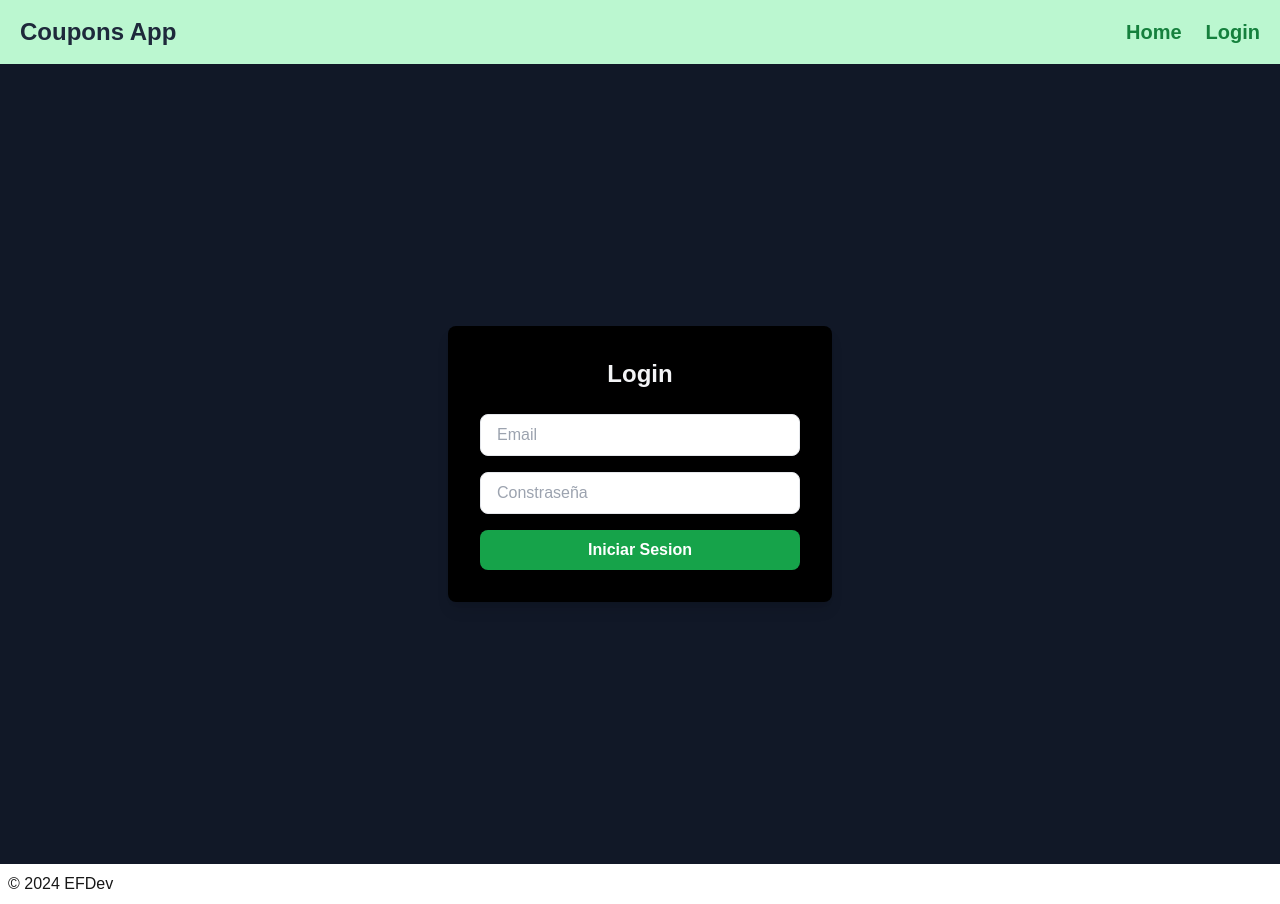
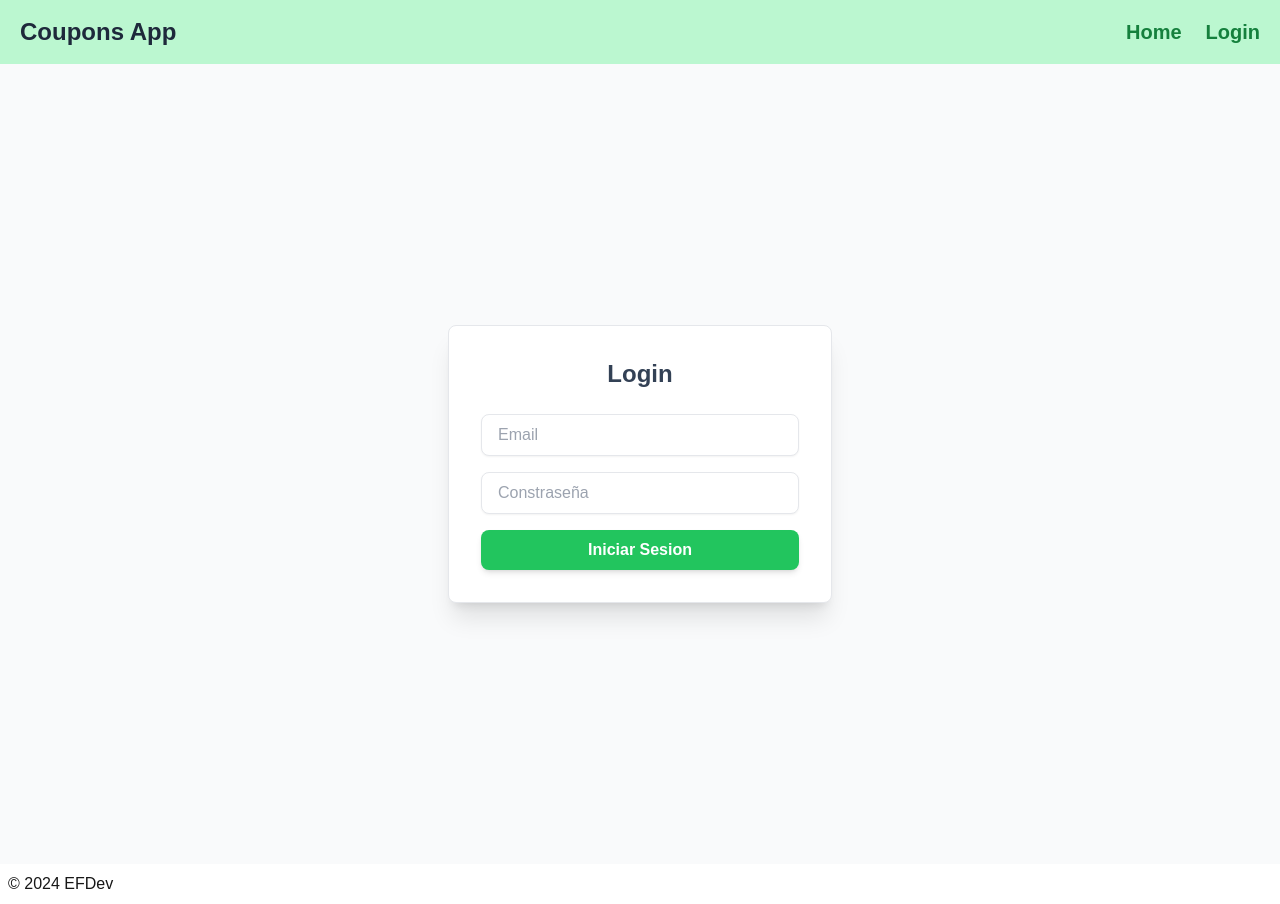
Before and after one commit to emaforlin/coupons-app-frontend, a Next.js app: page /login in a window 1280 px wide. Built offline with nearby package versions, Linux system fonts and the light colour scheme.

Commit message:
new styles

```diff
--- a/app/login/page.tsx
+++ b/app/login/page.tsx
@@ -18,28 +18,28 @@ const Login = () => {
     };
 
     return (
-        <div className="flex items-center justify-center min-h-screen bg-gray-900">
-            <div className="bg-black shadow-lg rounded-lg p-8 max-w-sm w-full">
-                <h1 className="text-2xl font-bold text-center mb-6 text-gray-100">Login</h1>
+        <div className="flex items-center justify-center min-h-screen bg-gray-50">
+            <div className="bg-white shadow-xl border rounded-lg p-8 max-w-sm w-full">
+                <h1 className="text-2xl font-bold text-center mb-6 text-slate-700">Login</h1>
                  <div className="space-y-4">
                     <input
                     type="email"
                     placeholder="Email"
                     value={email}
                     onChange={(e) => setEmail(e.target.value)}
-                    className="w-full px-4 py-2 border rounded-lg shadow-sm focus:outline-none focus:ring-2 focus:ring-blue-950 text-black">
+                    className="w-full px-4 py-2 border rounded-lg shadow-sm focus:outline-none focus:ring-2 focus:ring-slate-200 text-black">
                     </input>
                     <input
                     type="password"
                     placeholder="Constraseña"
                     value={password}
                     onChange={(e) => setPassword(e.target.value)}
-                    className="w-full px-4 py-2 border rounded-lg shadow-sm focus:outline-none focus:ring-2 focus:ring-blue-950 text-black">
+                    className="w-full px-4 py-2 border rounded-lg shadow-sm focus:outline-none focus:ring-2 focus:ring-slate-200 text-black">
                     </input>
 
                     <button
                         onClick={handleLogin}
-                        className="w-full bg-green-600 text-white py-2 rounded-lg font-semibold shadow-md hover:bg-green-700 transition duration-300">
+                        className="w-full bg-green-500 hover:bg-green-700 transition duration-300 text-white py-2 rounded-lg font-semibold shadow-md">
                             Iniciar Sesion
                         </button>
                  </div>
```
